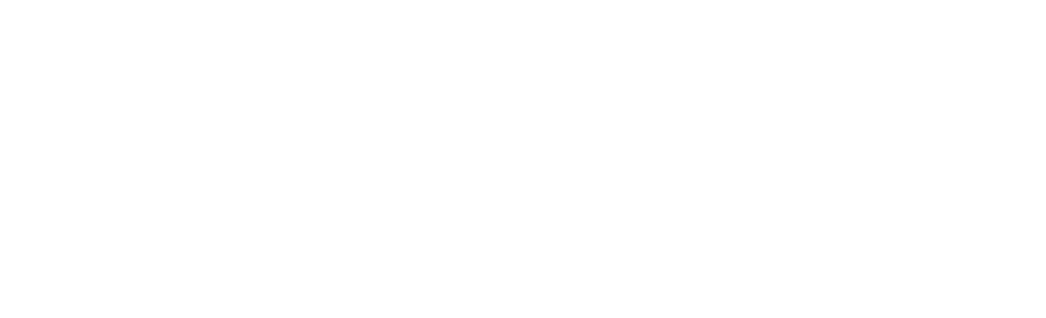
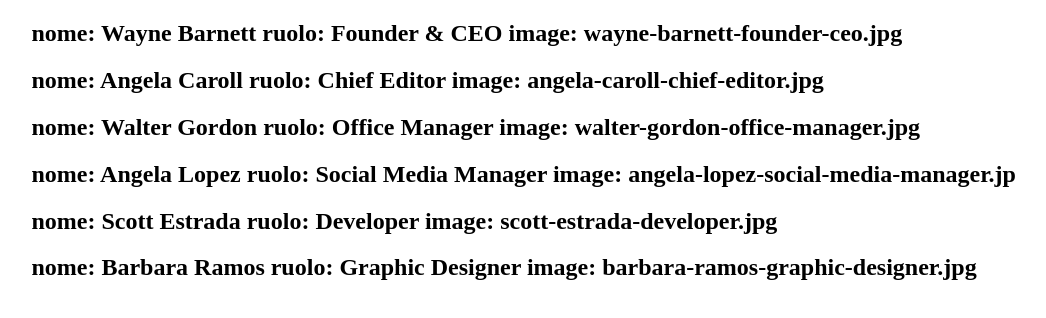
Before and after one commit to estherpinos/js-our-team, a plain HTML site: page index.html in a window 1280 px wide. Shown: the whole page, without its empty margins (103-1149 px from the left). Drawn offline with Linux system fonts and the light colour scheme.

Commit message:
Add [dati in html]

```diff
--- a/index.html
+++ b/index.html
@@ -10,6 +10,10 @@
 </head>
 <body>
 
+  <div class="container">
+   <div id="dati-persone"></div>
+  </div>
+
 
   <script src="script.js"></script>
 </body>
--- a/script.js
+++ b/script.js
@@ -37,3 +37,12 @@ const infoPersone= [
     image:'barbara-ramos-graphic-designer.jpg'
   }
 ]
+
+// 2.Faccio un ciclo per stampare in console i dati
+
+for (let i = 0; i < infoPersone.length; i++) {
+  let stringa = "nome: " + infoPersone[i].nome+ " ruolo: "+  infoPersone[i].ruolo + " image: " + infoPersone[i].image;
+  console.log(stringa);
+  document.getElementById("dati-persone").innerHTML+=`<h2>${stringa}</h2>`;
+
+}
--- a/style.css
+++ b/style.css
@@ -0,0 +1,4 @@
+.container{
+  width: 80%;
+  margin: 0 auto;
+}
```
